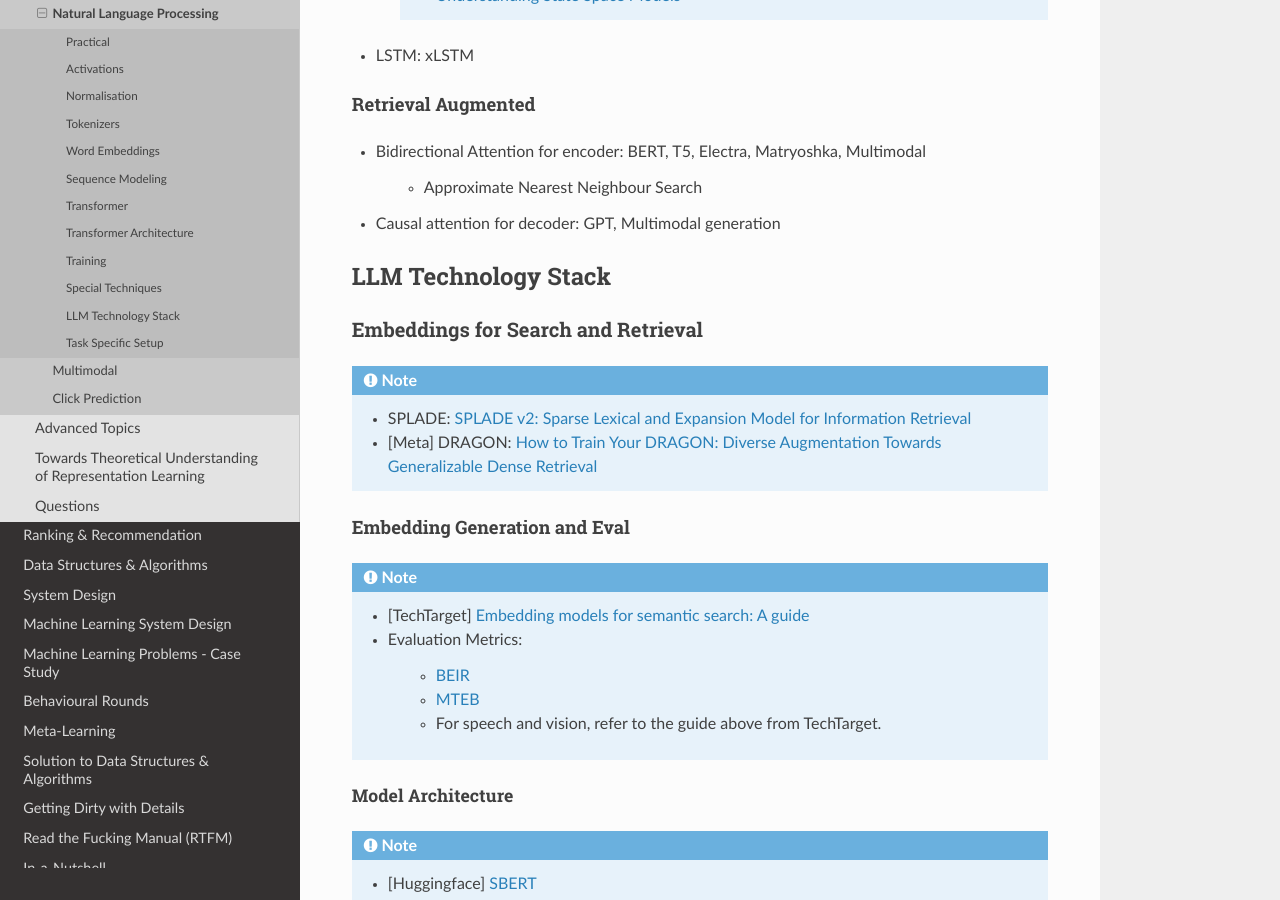
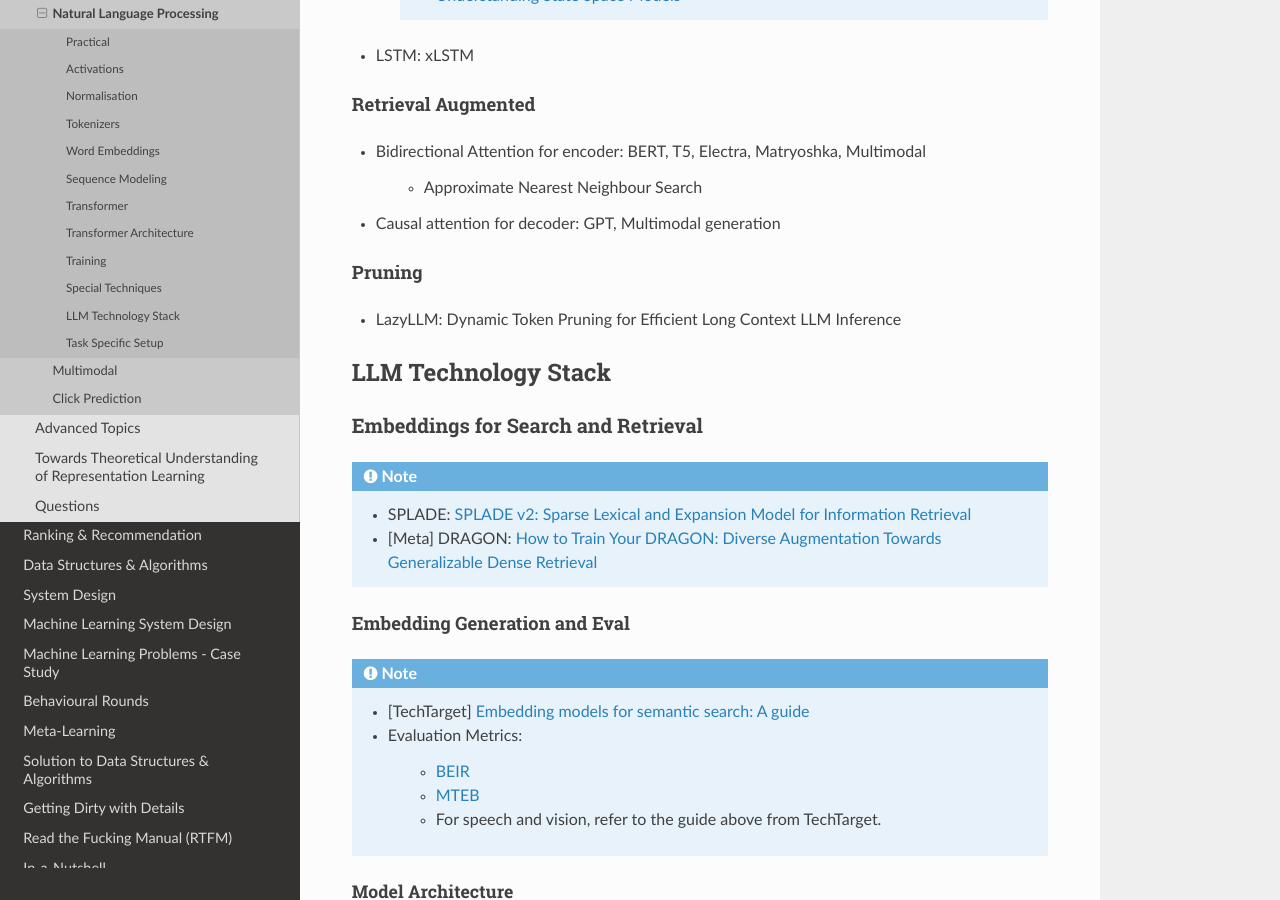
Before and after one commit to uselesstechjunks/leetcode, a Sphinx documentation site: the page built from docs/source/dl/application/nlp.rst, in a window 1280 px wide and 900 px high, scrolled down 8634 px. Built offline with Sphinx 7.4.7 and the Read the Docs theme 2.0.0, drawn with Linux system fonts in a browser that asks for light colours.

Commit message:
Update nlp.rst

```diff
--- a/docs/source/dl/application/nlp.rst
+++ b/docs/source/dl/application/nlp.rst
@@ -340,6 +340,10 @@ Retrieval Augmented
 
 	* Approximate Nearest Neighbour Search
 * Causal attention for decoder: GPT, Multimodal generation
+
+Pruning
+-----------------------------------------------------------------------------------------
+* LazyLLM: Dynamic Token Pruning for Efficient Long Context LLM Inference
 
 *****************************************************************************************
 LLM Technology Stack
```
